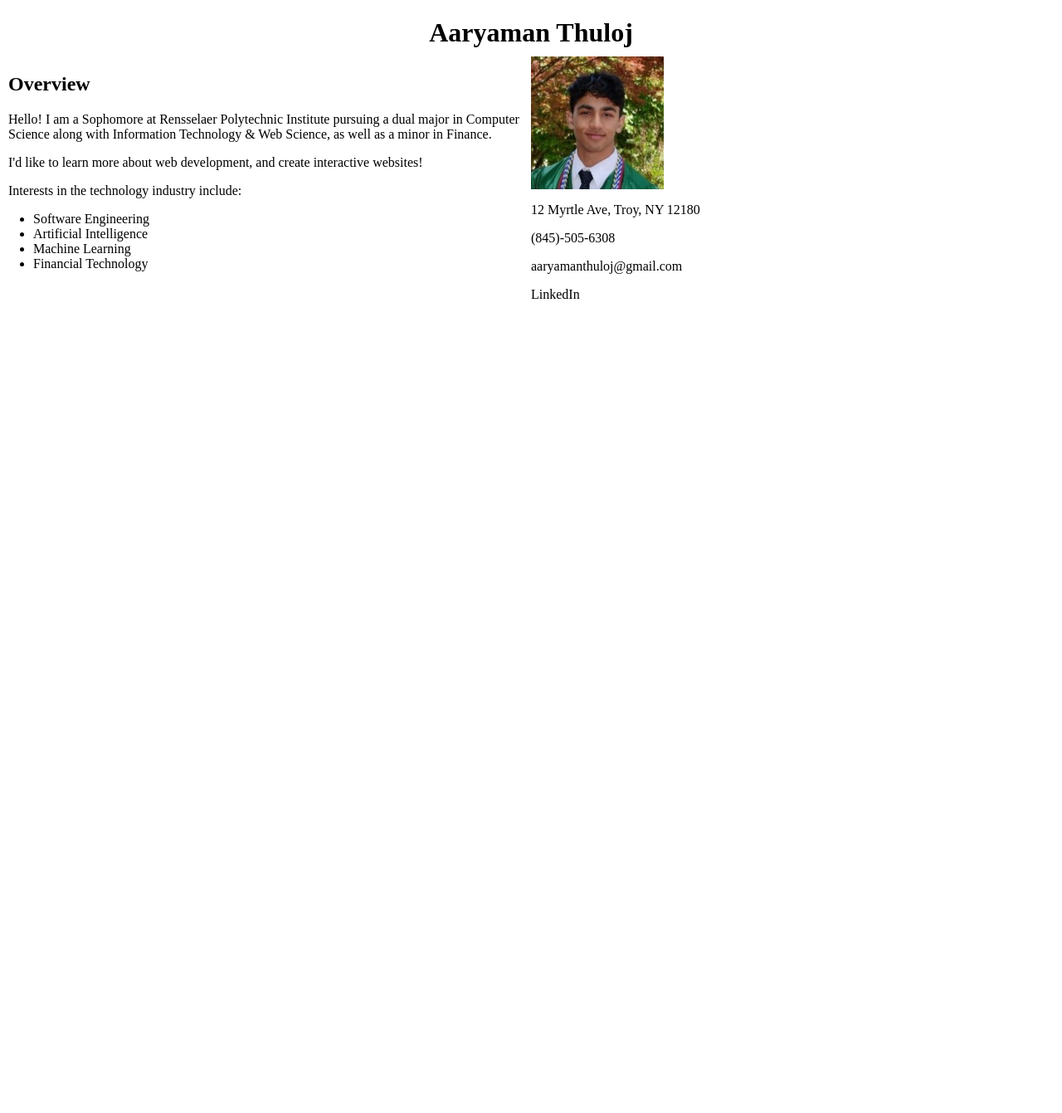
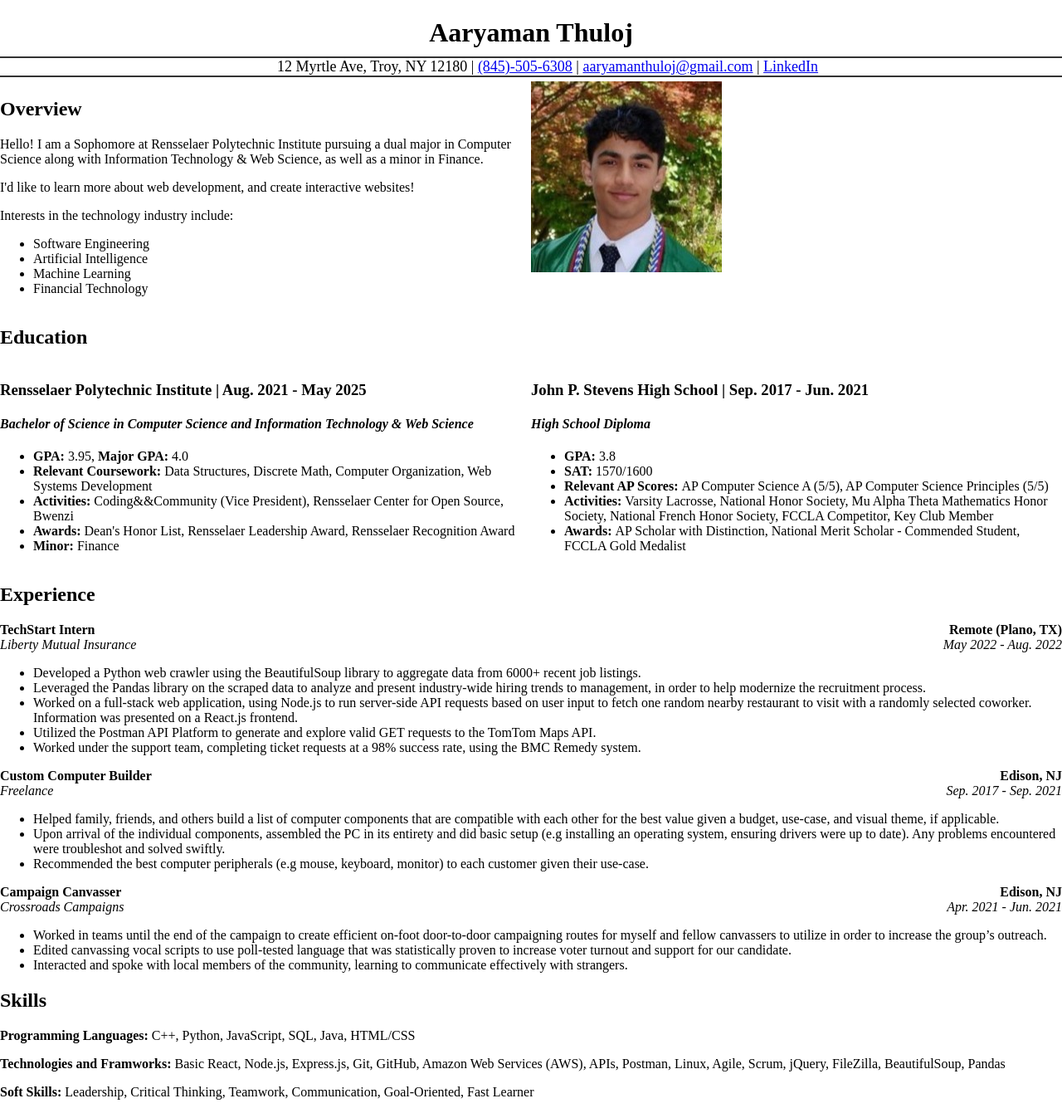
Before and after one commit to RPI-ITWS/ITWS2110-F22-StealthDragons, a PHP site: page /resources/resumes/thuloa.html in a window 1280 px wide. Shown: the whole page at 83% size. Before the commit the page ends 360 px from the top, so only its background shows below. Run offline with PHP 8.4, Linux system fonts and the light colour scheme.

Commit message:
Resume Content Complete
Resume Content more or less complete.

```diff
--- a/resources/resumes/thuloa.html
+++ b/resources/resumes/thuloa.html
@@ -22,15 +22,37 @@
   <body>
     <header>
       <h1 class="nameHeader">Aaryaman Thuloj</h1>
+      <div class="headerBarDiv">
+        <ul class="headerBar">
+          <li>12 Myrtle Ave, Troy, NY 12180</li>
+          <li>|</li>
+          <li><a href="tel:8455056308">(845)-505-6308</a></li>
+          <li>|</li>
+          <li>
+            <a href="mailto:aaryamanthuloj@gmail.com"
+              >aaryamanthuloj@gmail.com</a
+            >
+          </li>
+          <li>|</li>
+          <li>
+            <a
+              href="https://www.linkedin.com/in/aaryamanthuloj/"
+              target="_blank"
+              >LinkedIn</a
+            >
+          </li>
+        </ul>
+      </div>
     </header>
 
     <section class="overview">
-      <div class="resumeOverview">
+      <div class="sectionWrapper">
+        <div class="resumeOverviewLeft">
           <h2>Overview</h2>
           <p>
-          Hello! I am a Sophomore at Rensselaer Polytechnic Institute pursuing a
-          dual major in Computer Science along with Information Technology & Web
-          Science, as well as a minor in Finance.
+            Hello! I am a Sophomore at Rensselaer Polytechnic Institute pursuing
+            a dual major in Computer Science along with Information Technology &
+            Web Science, as well as a minor in Finance.
           </p>
           <p>
             I'd like to learn more about web development, and create interactive
@@ -44,17 +66,171 @@
             <li>Financial Technology</li>
           </ul>
         </div>
-      <div class="overview-right">
+        <div class="resumeOverviewRight">
           <img
             src="../AaryamanHeadshot.jpeg"
-          class="resPic"
+            class="imgWrapper"
             alt="Aaryaman Thuloj"
           />
-        <p>12 Myrtle Ave, Troy, NY 12180</p>
-        <p>(845)-505-6308</p>
-        <p>aaryamanthuloj@gmail.com</p>
-        <p>LinkedIn</p>
         </div>
+      </div>
+    </section>
+
+    <section class="Education">
+      <h2>Education</h2>
+      <div class="sectionWrapper">
+        <div class="educationLeft">
+          <h3>Rensselaer Polytechnic Institute | Aug. 2021 - May 2025</h3>
+          <h4>
+            <em
+              >Bachelor of Science in Computer Science and Information
+              Technology & Web Science</em
+            >
+          </h4>
+          <ul>
+            <li><strong>GPA: </strong>3.95, <strong>Major GPA: </strong>4.0</li>
+            <li>
+              <strong>Relevant Coursework: </strong>Data Structures, Discrete
+              Math, Computer Organization, Web Systems Development
+            </li>
+            <li>
+              <strong>Activities: </strong>Coding&&Community (Vice President),
+              Rensselaer Center for Open Source, Bwenzi
+            </li>
+            <li>
+              <strong>Awards: </strong>Dean's Honor List, Rensselaer Leadership
+              Award, Rensselaer Recognition Award
+            </li>
+            <li><strong>Minor: </strong>Finance</li>
+          </ul>
+        </div>
+        <div class="educationRight">
+          <h3>John P. Stevens High School | Sep. 2017 - Jun. 2021</h3>
+          <h4><em>High School Diploma</em></h4>
+          <ul>
+            <li><strong>GPA: </strong>3.8</li>
+            <li><strong>SAT: </strong>1570/1600</li>
+            <li>
+              <strong>Relevant AP Scores: </strong>AP Computer Science A (5/5),
+              AP Computer Science Principles (5/5)
+            </li>
+            <li>
+              <strong>Activities: </strong>Varsity Lacrosse, National Honor
+              Society, Mu Alpha Theta Mathematics Honor Society, National French
+              Honor Society, FCCLA Competitor, Key Club Member
+            </li>
+            <li>
+              <strong>Awards: </strong>AP Scholar with Distinction, National
+              Merit Scholar - Commended Student, FCCLA Gold Medalist
+            </li>
+          </ul>
+        </div>
+      </div>
+    </section>
+
+    <section class="Experience">
+      <h2>Experience</h2>
+      <div class="job">
+        <span class="left"><strong>TechStart Intern</strong></span>
+        <span class="right"><strong>Remote (Plano, TX)</strong></span>
+        <br />
+        <span class="left"><em>Liberty Mutual Insurance</em></span>
+        <span class="right"><em>May 2022 - Aug. 2022</em></span>
+        <br />
+        <ul>
+          <li>
+            Developed a Python web crawler using the BeautifulSoup library to
+            aggregate data from 6000+ recent job listings.
+          </li>
+          <li>
+            Leveraged the Pandas library on the scraped data to analyze and
+            present industry-wide hiring trends to management, in order to help
+            modernize the recruitment process.
+          </li>
+          <li>
+            Worked on a full-stack web application, using Node.js to run
+            server-side API requests based on user input to fetch one random
+            nearby restaurant to visit with a randomly selected coworker.
+            Information was presented on a React.js frontend.
+          </li>
+          <li>
+            Utilized the Postman API Platform to generate and explore valid GET
+            requests to the TomTom Maps API.
+          </li>
+          <li>
+            Worked under the support team, completing ticket requests at a 98%
+            success rate, using the BMC Remedy system.
+          </li>
+        </ul>
+      </div>
+
+      <div class="job">
+        <span class="left"><strong>Custom Computer Builder</strong></span>
+        <span class="right"><strong>Edison, NJ</strong></span>
+        <br />
+        <span class="left"><em>Freelance</em></span>
+        <span class="right"><em>Sep. 2017 - Sep. 2021</em></span>
+        <br />
+        <ul>
+          <li>
+            Helped family, friends, and others build a list of computer
+            components that are compatible with each other for the best value
+            given a budget, use-case, and visual theme, if applicable.
+          </li>
+          <li>
+            Upon arrival of the individual components, assembled the PC in its
+            entirety and did basic setup (e.g installing an operating system,
+            ensuring drivers were up to date). Any problems encountered were
+            troubleshot and solved swiftly.
+          </li>
+          <li>
+            Recommended the best computer peripherals (e.g mouse, keyboard,
+            monitor) to each customer given their use-case.
+          </li>
+        </ul>
+      </div>
+
+      <div class="job">
+        <span class="left"><strong>Campaign Canvasser</strong></span>
+        <span class="right"><strong>Edison, NJ</strong></span>
+        <br />
+        <span class="left"><em>Crossroads Campaigns</em></span>
+        <span class="right"><em>Apr. 2021 - Jun. 2021</em></span>
+        <br />
+        <ul>
+          <li>
+            Worked in teams until the end of the campaign to create efficient
+            on-foot door-to-door campaigning routes for myself and fellow
+            canvassers to utilize in order to increase the group’s outreach.
+          </li>
+          <li>
+            Edited canvassing vocal scripts to use poll-tested language that was
+            statistically proven to increase voter turnout and support for our
+            candidate.
+          </li>
+          <li>
+            Interacted and spoke with local members of the community, learning
+            to communicate effectively with strangers.
+          </li>
+        </ul>
+      </div>
+    </section>
+
+    <section class="skills">
+      <h2>Skills</h2>
+      <p>
+        <strong>Programming Languages: </strong>C++, Python, JavaScript, SQL,
+        Java, HTML/CSS
+      </p>
+      <p>
+        <strong>Technologies and Framworks: </strong>Basic React, Node.js,
+        Express.js, Git, GitHub, Amazon Web Services (AWS), APIs, Postman,
+        Linux, Agile, Scrum, jQuery, FileZilla, BeautifulSoup, Pandas
+      </p>
+      <p>
+        <strong>Soft Skills: </strong>Leadership, Critical Thinking, Teamwork,
+        Communication, Goal-Oriented, Fast Learner
+      </p>
     </section>
   </body>
 </html>
--- a/style.css
+++ b/style.css
@@ -288,12 +288,66 @@ body {
 }
 
 .overview-right img {
-  padding-right: 10px;
   display: flex;
   align-items: right;
   justify-content: right;
+  padding-bottom: 40px;
 }
 
-.resPic {
-  width: 25%;
+.headerBarDiv {
+  text-align: center;
+  border-bottom: 2px solid #333;
+  border-top: 2px solid #333;
+  margin-bottom: 5px;
 }
+
+.headerBar {
+  display: inline;
+  text-align: center;
+  font-size: large;
+}
+
+.headerBar li {
+  display: inline;
+  list-style: none;
+  text-align: center;
+}
+
+.imgWrapper {
+  display: flex;
+  text-align: center;
+}
+
+.resumeOverviewLeft {
+  width: 50%;
+  position: relative;
+  float: left;
+}
+
+.resumeOverviewRight {
+  width: 50%;
+  position: relative;
+  text-align: center;
+  float: left;
+  height: auto;
+}
+
+.sectionWrapper {
+  display: flex;
+}
+
+.educationLeft {
+  width: 50%;
+}
+
+.educationRight {
+  width: 50%;
+}
+
+.left {
+  float: left;
+}
+
+.right {
+  float: right;
+}
```
Lines whose indentation alone changed are shown as unchanged.
